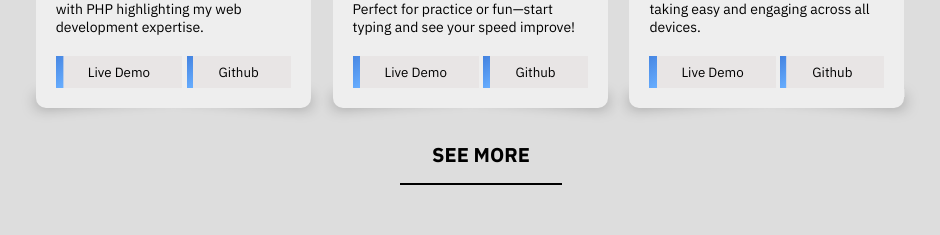
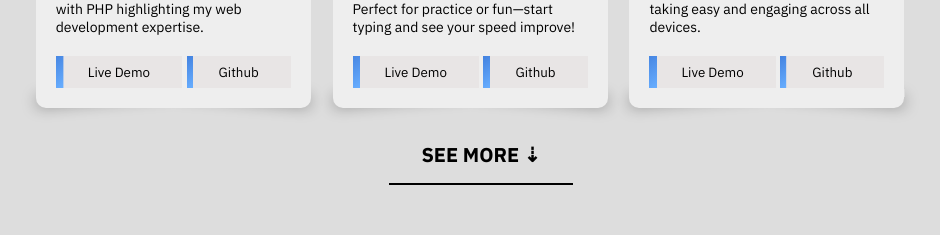
Before and after one commit to mauryajatin45/mauryajatin-s-portfolio, a plain HTML site: page index.html in a window 1280 px wide. Shown: the part 3100-3335 px from the top of the page, without its empty margins (159-1099 px from the left). Drawn offline with Linux system fonts and the light colour scheme.

Commit message:
arrow pointer added

```diff
--- a/index.html
+++ b/index.html
@@ -300,7 +300,7 @@
       </div>
       <div class="see-more-btn" id="see-more-btn">
         <button>
-          <span class="btn2"><span class="spn2">See More</span></span>
+          <span class="btn2"><span class="spn2">See More &#8675;</span></span>
         </button>
       </div>
     </div>
```
